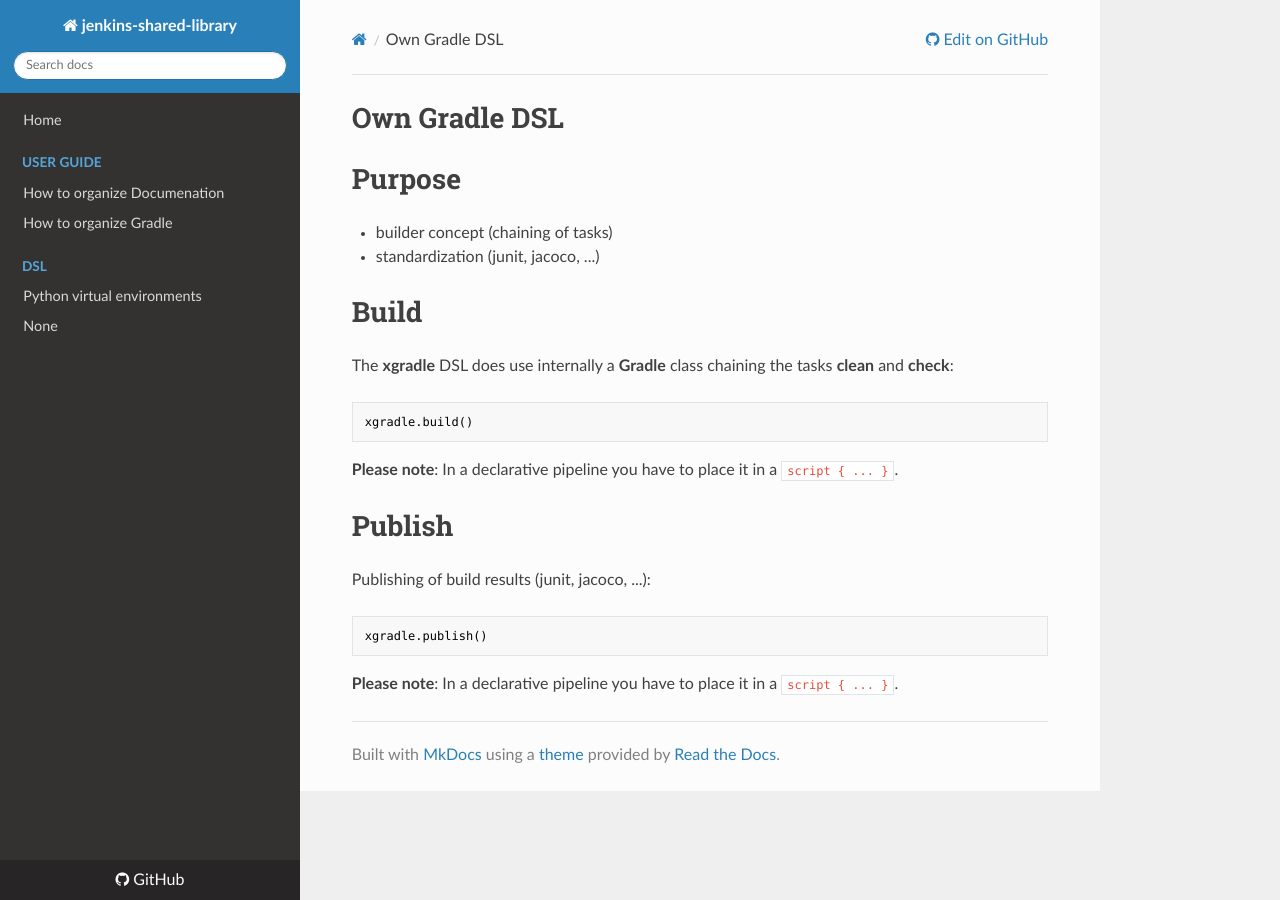
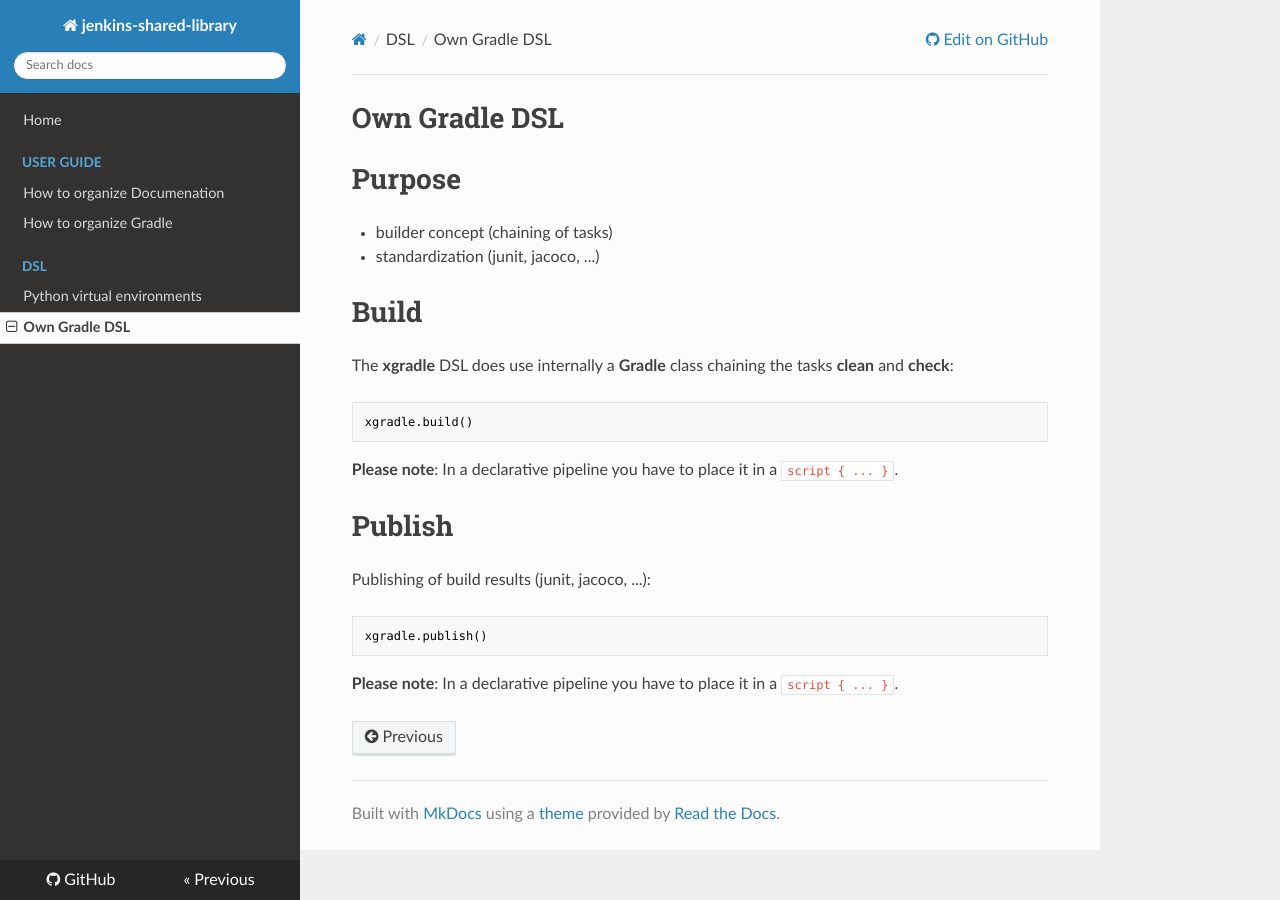
Before and after one commit to Nachtfeuer/jenkins-shared-library, an MkDocs documentation site: the page built from docs/xgradle.md, in a window 1280 px wide. Built offline with MkDocs 1.6.1, drawn with Linux system fonts in a browser that asks for light colours; nearby versions of some CDN libraries; part of the change alters nothing that is shown.

```diff
--- a/mkdocs.yml
+++ b/mkdocs.yml
@@ -10,6 +10,6 @@ nav:
       - gradle.md
     - DSL:
       - virtualenv.md
-      - xgradle
+      - xgradle.md
 
 theme: readthedocs
```
